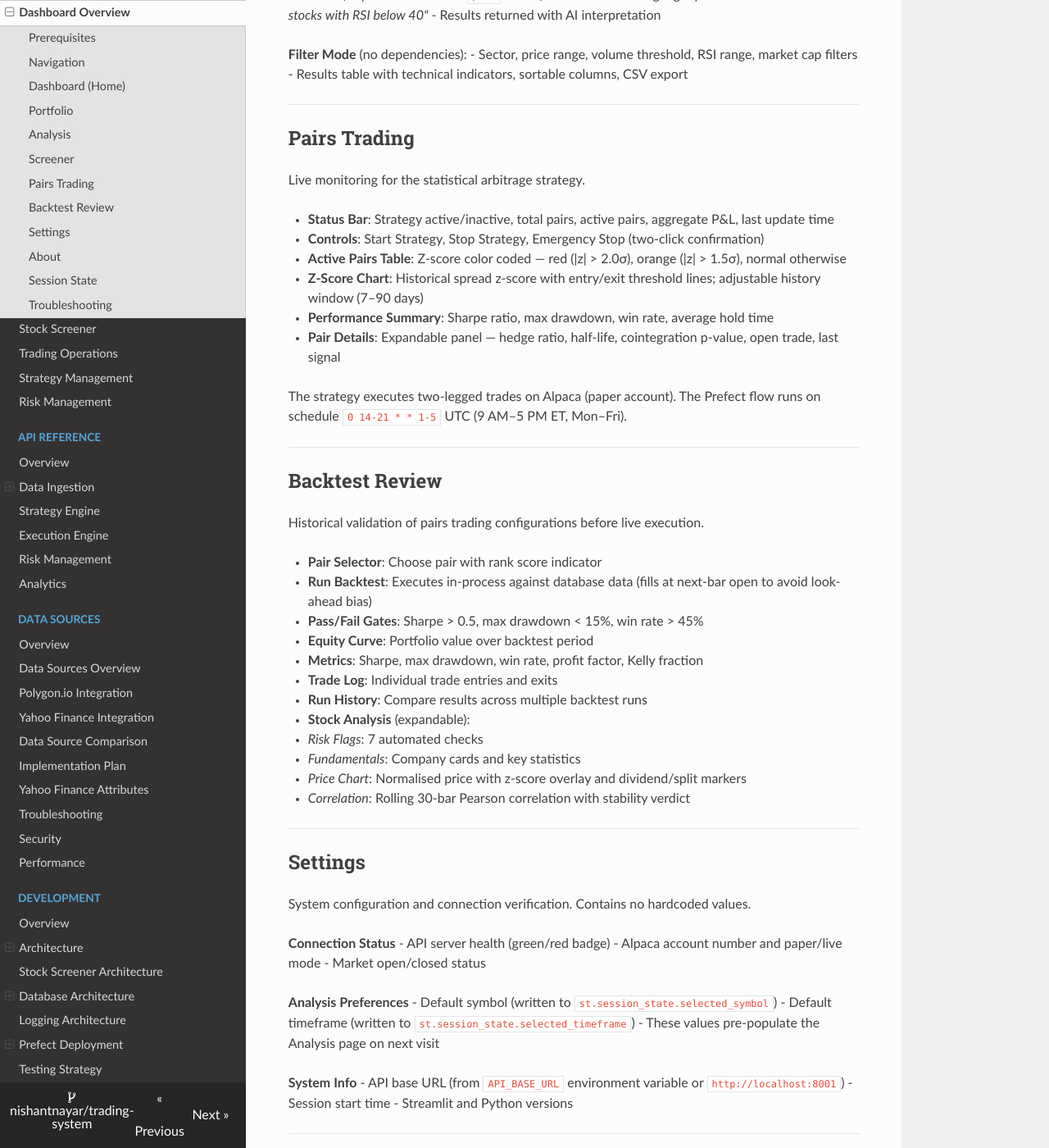
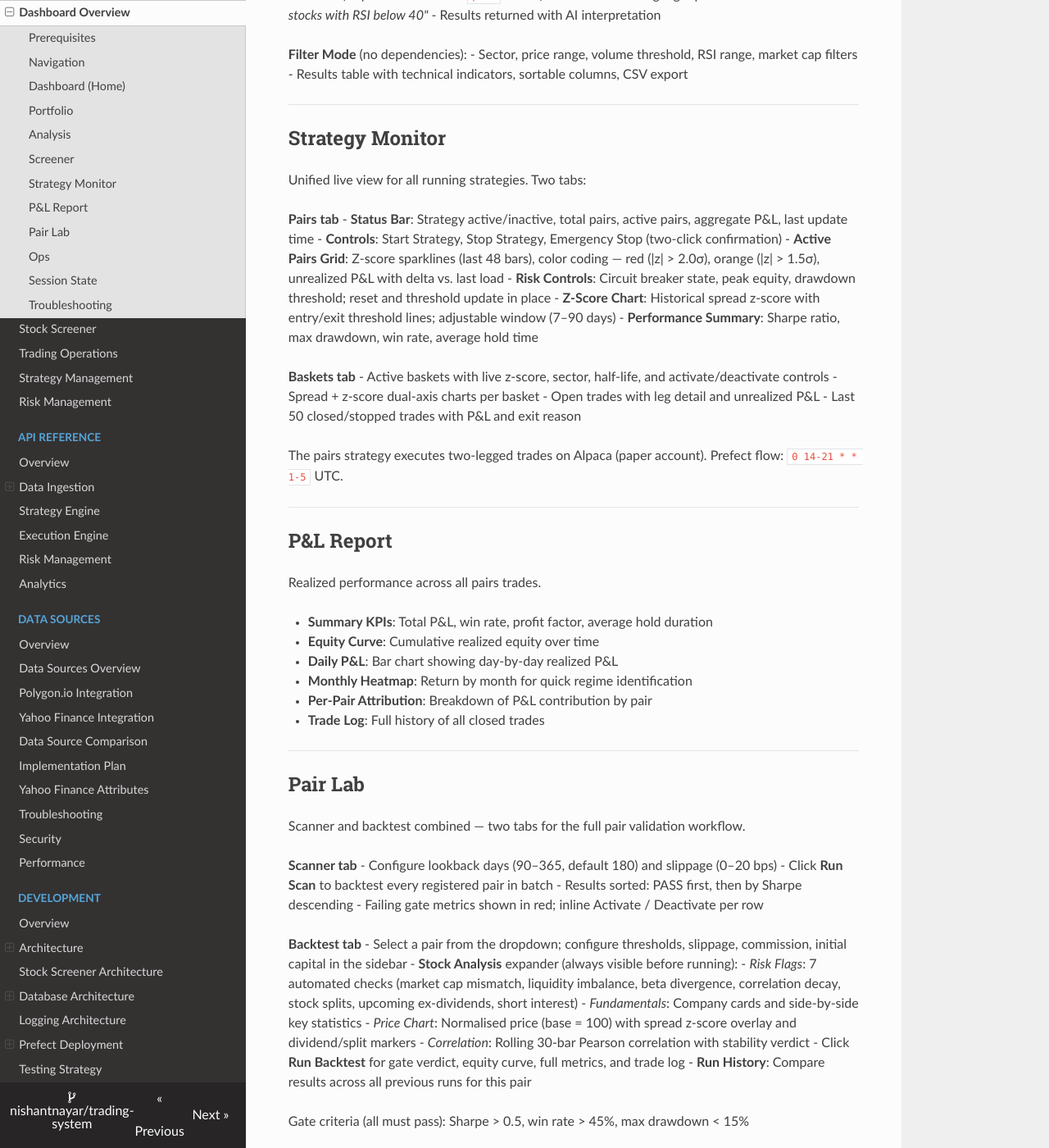
Before and after one commit to nishantnayar/Trading-System, an MkDocs documentation site: the page built from docs/user-guide/dashboard.md, in a window 1280 px wide and 1400 px high, scrolled down 1851 px. Shown: the whole window at 82% size. Built offline with MkDocs 1.6.1, drawn with Linux system fonts in a browser that asks for light colours; nearby versions of some CDN libraries; some of the changed text lies outside the part shown.

Commit message:
bug fixes

````diff
--- a/docs/user-guide/dashboard.md
+++ b/docs/user-guide/dashboard.md
@@ -13,14 +13,14 @@ The sidebar lists all pages in workflow order. Streamlit's automatic navigation
 
 ```
 Trading System
-├── Dashboard          ← streamlit_app.py (home)
-├── Portfolio          ← pages/1_Portfolio.py
-├── Analysis           ← pages/2_Analysis.py
-├── Screener           ← pages/3_Screener.py
-├── Pairs Trading      ← pages/4_Pairs_Trading.py
-├── Backtest Review    ← pages/5_Backtest_Review.py
-├── Settings           ← pages/6_Settings.py
-└── About              ← pages/7_About.py
+├── Dashboard           ← streamlit_app.py (home)
+├── Portfolio           ← pages/1_Portfolio.py
+├── Analysis            ← pages/2_Analysis.py
+├── Screener            ← pages/3_Screener.py
+├── Strategy Monitor    ← pages/4_Strategy_Monitor.py  (Pairs + Baskets tabs)
+├── P&L Report          ← pages/5_PnL_Report.py
+├── Pair Lab            ← pages/6_Pair_Lab.py          (Scanner + Backtest tabs)
+└── Ops                 ← pages/7_Ops.py               (Connections + Data Quality tabs)
 ```
 
 ---
@@ -78,67 +78,78 @@ Stock screening with two operating modes:
 
 ---
 
-## Pairs Trading
+## Strategy Monitor
 
-Live monitoring for the statistical arbitrage strategy.
+Unified live view for all running strategies. Two tabs:
 
+**Pairs tab**
 - **Status Bar**: Strategy active/inactive, total pairs, active pairs, aggregate P&L, last update time
 - **Controls**: Start Strategy, Stop Strategy, Emergency Stop (two-click confirmation)
-- **Active Pairs Table**: Z-score color coded — red (|z| > 2.0σ), orange (|z| > 1.5σ), normal otherwise
-- **Z-Score Chart**: Historical spread z-score with entry/exit threshold lines; adjustable history window (7–90 days)
+- **Active Pairs Grid**: Z-score sparklines (last 48 bars), color coding — red (|z| > 2.0σ), orange (|z| > 1.5σ), unrealized P&L with delta vs. last load
+- **Risk Controls**: Circuit breaker state, peak equity, drawdown threshold; reset and threshold update in place
+- **Z-Score Chart**: Historical spread z-score with entry/exit threshold lines; adjustable window (7–90 days)
 - **Performance Summary**: Sharpe ratio, max drawdown, win rate, average hold time
-- **Pair Details**: Expandable panel — hedge ratio, half-life, cointegration p-value, open trade, last signal
 
-The strategy executes two-legged trades on Alpaca (paper account). The Prefect flow runs on schedule `0 14-21 * * 1-5` UTC (9 AM–5 PM ET, Mon–Fri).
+**Baskets tab**
+- Active baskets with live z-score, sector, half-life, and activate/deactivate controls
+- Spread + z-score dual-axis charts per basket
+- Open trades with leg detail and unrealized P&L
+- Last 50 closed/stopped trades with P&L and exit reason
+
+The pairs strategy executes two-legged trades on Alpaca (paper account). Prefect flow: `0 14-21 * * 1-5` UTC.
 
 ---
 
-## Backtest Review
+## P&L Report
 
-Historical validation of pairs trading configurations before live execution.
+Realized performance across all pairs trades.
 
-- **Pair Selector**: Choose pair with rank score indicator
-- **Run Backtest**: Executes in-process against database data (fills at next-bar open to avoid look-ahead bias)
-- **Pass/Fail Gates**: Sharpe > 0.5, max drawdown < 15%, win rate > 45%
-- **Equity Curve**: Portfolio value over backtest period
-- **Metrics**: Sharpe, max drawdown, win rate, profit factor, Kelly fraction
-- **Trade Log**: Individual trade entries and exits
-- **Run History**: Compare results across multiple backtest runs
-- **Stock Analysis** (expandable):
-  - *Risk Flags*: 7 automated checks
-  - *Fundamentals*: Company cards and key statistics
-  - *Price Chart*: Normalised price with z-score overlay and dividend/split markers
-  - *Correlation*: Rolling 30-bar Pearson correlation with stability verdict
+- **Summary KPIs**: Total P&L, win rate, profit factor, average hold duration
+- **Equity Curve**: Cumulative realized equity over time
+- **Daily P&L**: Bar chart showing day-by-day realized P&L
+- **Monthly Heatmap**: Return by month for quick regime identification
+- **Per-Pair Attribution**: Breakdown of P&L contribution by pair
+- **Trade Log**: Full history of all closed trades
 
 ---
 
-## Settings
+## Pair Lab
 
-System configuration and connection verification. Contains no hardcoded values.
+Scanner and backtest combined — two tabs for the full pair validation workflow.
 
-**Connection Status**
-- API server health (green/red badge)
-- Alpaca account number and paper/live mode
-- Market open/closed status
+**Scanner tab**
+- Configure lookback days (90–365, default 180) and slippage (0–20 bps)
+- Click **Run Scan** to backtest every registered pair in batch
+- Results sorted: PASS first, then by Sharpe descending
+- Failing gate metrics shown in red; inline Activate / Deactivate per row
 
-**Analysis Preferences**
-- Default symbol (written to `st.session_state.selected_symbol`)
-- Default timeframe (written to `st.session_state.selected_timeframe`)
-- These values pre-populate the Analysis page on next visit
+**Backtest tab**
+- Select a pair from the dropdown; configure thresholds, slippage, commission, initial capital in the sidebar
+- **Stock Analysis** expander (always visible before running):
+  - *Risk Flags*: 7 automated checks (market cap mismatch, liquidity imbalance, beta divergence, correlation decay, stock splits, upcoming ex-dividends, short interest)
+  - *Fundamentals*: Company cards and side-by-side key statistics
+  - *Price Chart*: Normalised price (base = 100) with spread z-score overlay and dividend/split markers
+  - *Correlation*: Rolling 30-bar Pearson correlation with stability verdict
+- Click **Run Backtest** for gate verdict, equity curve, full metrics, and trade log
+- **Run History**: Compare results across all previous runs for this pair
 
-**System Info**
-- API base URL (from `API_BASE_URL` environment variable or `http://localhost:8001`)
-- Session start time
-- Streamlit and Python versions
+Gate criteria (all must pass): Sharpe > 0.5, win rate > 45%, max drawdown < 15%
 
 ---
 
-## About
+## Ops
 
-System overview and author information:
-- Author: Nishant Nayar, VP – Lead Solution Analyst, Greater Chicago Area
-- Project features and technology stack
-- Contact: LinkedIn, GitHub, Medium, Portfolio (nishantnayar.vercel.app)
+System administration in two tabs. No hardcoded values anywhere.
+
+**Connections & Preferences tab**
+- **Connection Status**: Live badges for API server health, Alpaca account number and paper/live mode, market open/closed
+- **Analysis Preferences**: Default symbol and timeframe — saved to `config/analysis_prefs.json` and written to session state to pre-fill the Analysis page
+- **System Info**: API base URL, session start time, Streamlit and Python versions
+
+**Data Quality tab**
+- **Summary**: Tracked symbols, up-to-date count, stale count, last ingestion timestamp
+- **Alerts**: Table of stale symbols sorted by days since last bar
+- **All Ingestion Series**: Full table with freshness filter (All / Stale only / Fresh only)
 
 ---
 
@@ -146,8 +157,8 @@ System overview and author information:
 
 | Variable | Set By | Used By | Purpose |
 |----------|--------|---------|---------|
-| `selected_symbol` | Settings, Analysis | Analysis | Default symbol on page load |
-| `selected_timeframe` | Settings, Analysis | Analysis | Default timeframe on page load |
+| `selected_symbol` | Ops, Analysis | Analysis | Default symbol on page load |
+| `selected_timeframe` | Ops, Analysis | Analysis | Default timeframe on page load |
 
 ---
 
@@ -158,5 +169,6 @@ System overview and author information:
 | "Could not load account data" on Dashboard | FastAPI not running | `python -m src.web.main` |
 | No symbols in Analysis dropdown | Data ingestion has not run | Run Yahoo Finance Prefect flow |
 | Screener AI mode fails | Ollama not running | `ollama serve` and `ollama pull phi3` |
-| Pairs Trading shows no active pairs | Pairs not registered | Run `scripts/discover_pairs.py` |
+| Strategy Monitor shows no active pairs | Pairs not registered | Run `scripts/discover_pairs.py` |
 | Stale account data after API key change | Module singleton cached | Restart FastAPI server completely |
+| Pair Lab Scanner returns no results | No market data for date range | Check data ingestion ran for the lookback period |
````
Also changed, not shown: CHANGELOG.md (+16 -0 lines), docs/CHANGELOG.md (+19 -1 lines), docs/development/architecture-ui.md (+46 -27 lines), streamlit_ui/README.md (+6 -6 lines), 5 other files.
